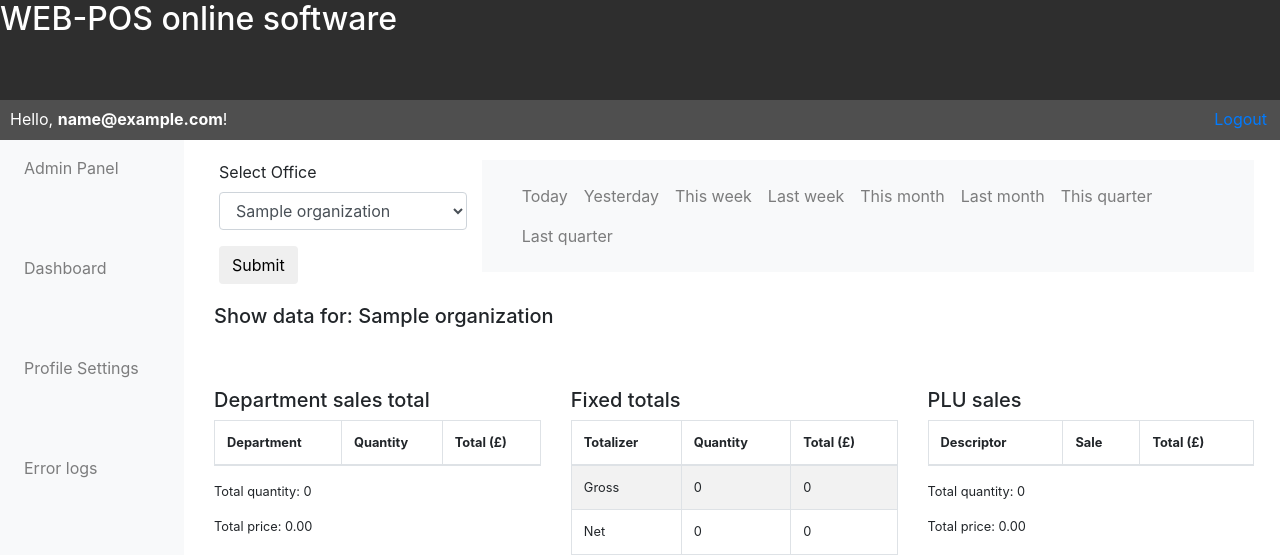
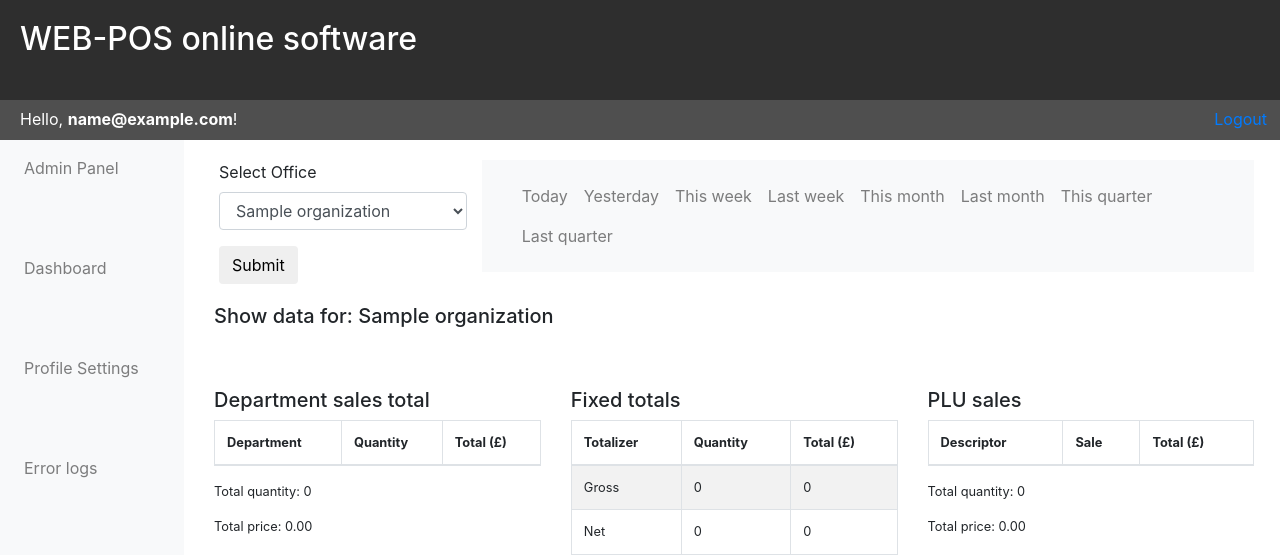
Before and after one commit to sah1l/flask-dashboard, a Flask app: page /dashboard/1 in a window 1280 px wide. Shown: the top 555 px of the page. Run offline with Flask 2, Linux system fonts and the light colour scheme; a user stored in the database is signed in; tables that the repository leaves empty hold one stand-in row (values such as "Sample post"); lists and menus that the app fills with data are empty; some libraries are stand-ins or nearby versions.

Commit message:
Styles to header

```diff
--- a/app/static/app.css
+++ b/app/static/app.css
@@ -7,6 +7,8 @@
 
 #header-row #logo {
     color: white;
+    padding-left: 20px;
+    padding-top: 20px;
 }
 
 #user-panel-row {
@@ -18,7 +20,7 @@
 #greeting {
     float: left;
     margin-top: 7px;
-    margin-left: 10px;
+    margin-left: 20px;
 }
 
 #logout {
```
